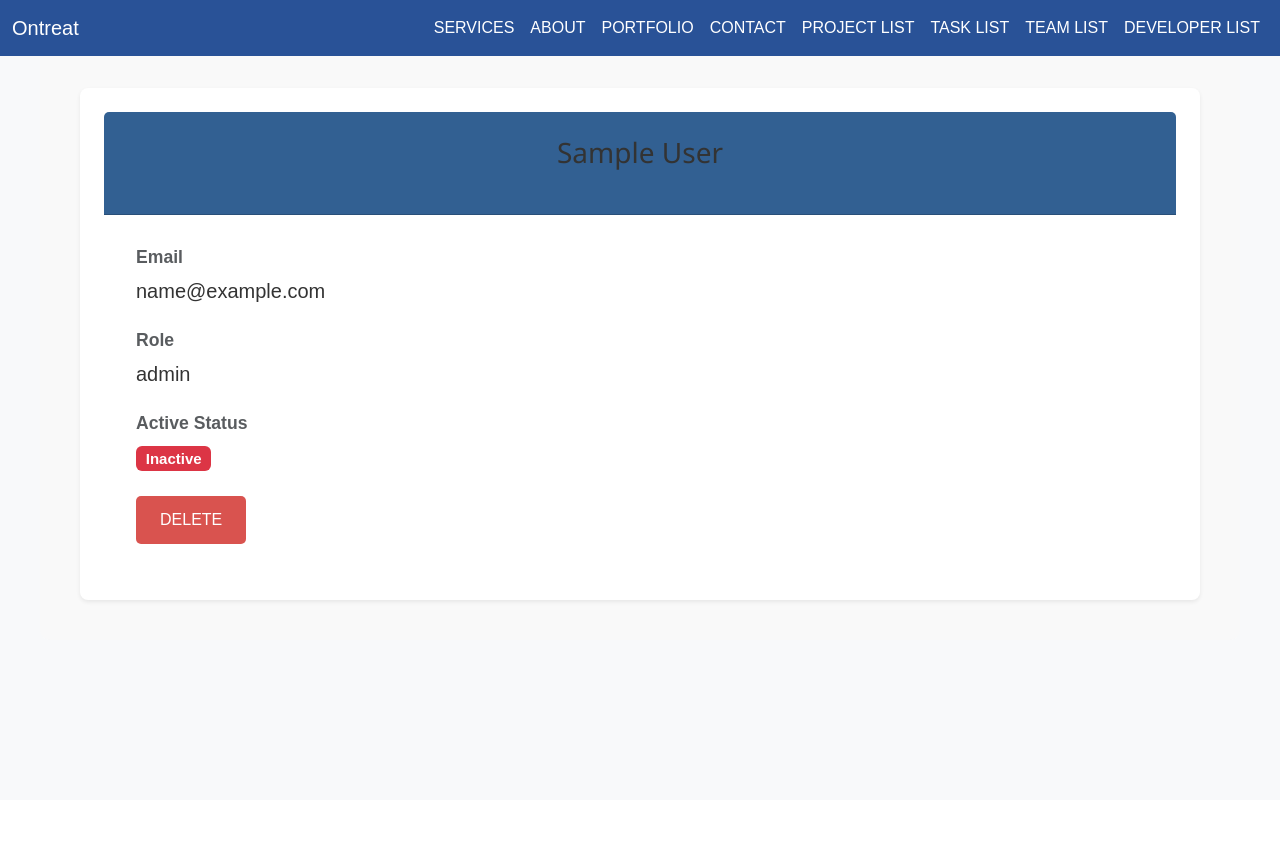
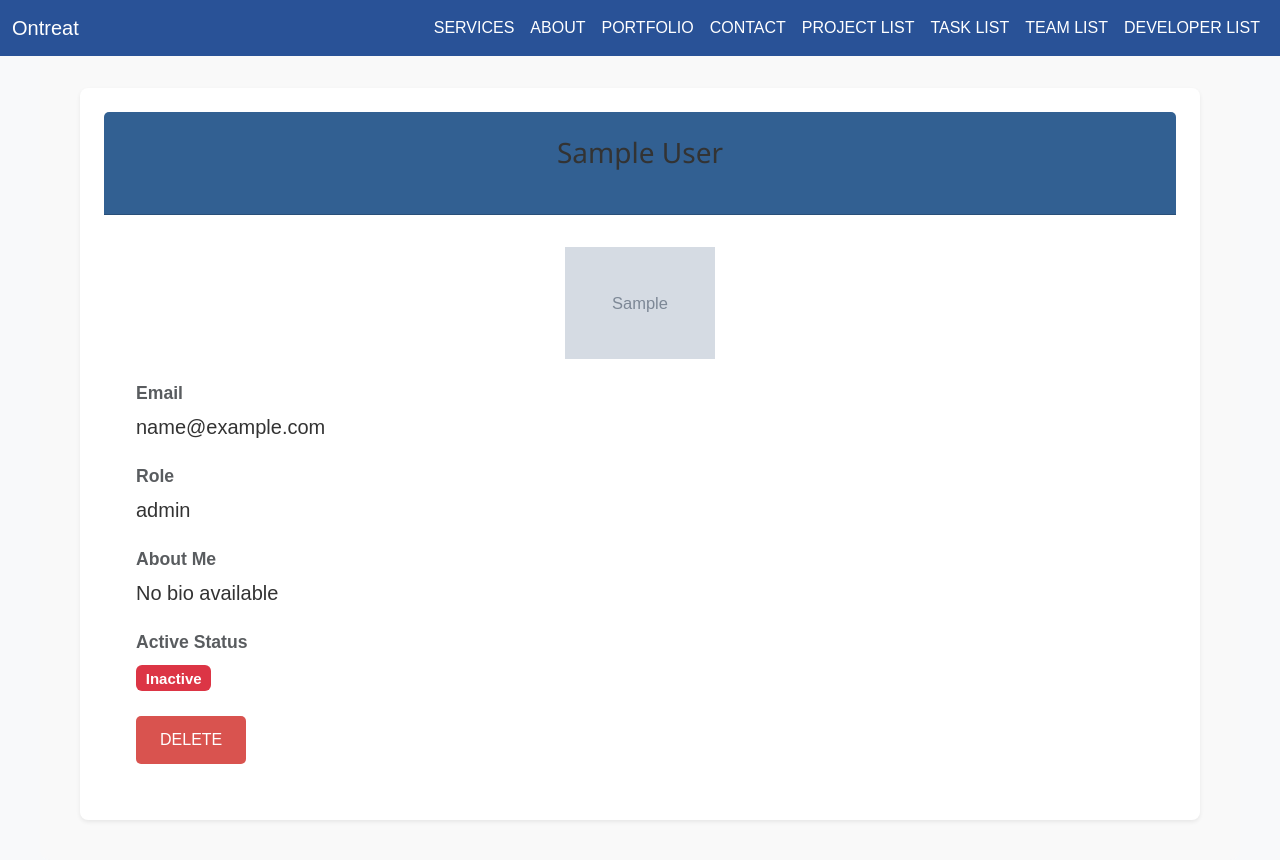
Before and after one commit to sujataregmi12/Ontreat, a Django app: template templates/developer_detail.html in a window 1280 px wide. Before the commit the page ends 603 px from the top, so only its background shows below. Run offline with Django 5.2, Linux system fonts and the light colour scheme; the template is opened without the code that fills it: most values are stand-ins (such as "Sample title", 1, 10 or a date in 2020); grey boxes marked "Sample" are stand-in pictures; some libraries are stand-ins or nearby versions.

Commit message:
added imagefield and about me

```diff
--- a/home/models.py
+++ b/home/models.py
@@ -24,7 +24,9 @@ class UserProfile(models.Model):
     email = models.CharField(max_length=50)
     user = models.ForeignKey(User, on_delete=models.CASCADE, null=True, blank=True)
     role = models.CharField(max_length=150, choices=ROLE_CHOICES, null=True, blank=True)
+    about_me =models.TextField(null=True, blank=True)
     is_active = models.BooleanField(default=True)
+    image = models.ImageField(upload_to = 'projects/images/',blank=True, null=True)
 
     def __str__(self):
         if self.display_name:
--- a/templates/developer_detail.html
+++ b/templates/developer_detail.html
@@ -7,8 +7,15 @@
             <div class="card-header text-white text-center py-4" style="background-color: rgb(50, 96, 146);">
                 <h2>{{ developer.display_name }}</h2>
             </div>
-            <div class="card-body">
-
+                <div class="card-body">
+                    <!-- Display Developer Image -->
+                    <div class="text-center mb-4">
+                        {% if developer.image %}
+                            <img src="{{ developer.image.url }}" alt="Developer Image" class="img-fluid rectangle" style="max-width: 150px; max-height: 150px;">
+                        {% else %}
+                            <p>No image available</p>
+                        {% endif %}
+                    </div>
                 <!-- Developer Email -->
                 <div class="mb-4">
                     <h5 class="text-muted"><b>Email</b></h5>
@@ -19,6 +26,12 @@
                 <div class="mb-4">
                     <h5 class="text-muted"><b>Role</b></h5>
                     <p class="fs-5 text-dark">{{ developer.role }}</p>
+                </div>
+
+                 <!-- Developer About Me -->
+                <div class="mb-4">
+                    <h5 class="text-muted"><b>About Me</b></h5>
+                    <p class="fs-5 text-dark">{{ developer.about_me|default:"No bio available" }}</p>
                 </div>
 
                 <!-- Developer Active Status -->
--- a/templates/developer_form.html
+++ b/templates/developer_form.html
@@ -8,7 +8,7 @@
                 <div class="card-body">
                     <h4 class="card-title text-center mb-4 text-primary">Create New Developer</h4>
                     {{form.media}}
-                    <form method="post">
+                    <form method="post" enctype="multipart/form-data">
                         {% csrf_token %}
                         {{ form.as_p }}
                         <button type="submit" class="btn w-100 mb-3" style="background-color: rgb(43, 71, 100); color: white;">Create Developer</button>
```
Also changed, not shown: home/forms.py (+9 -0 lines), home/migrations/0012_userprofile_image.py (added), home/migrations/0013_userprofile_about_me.py (added).
